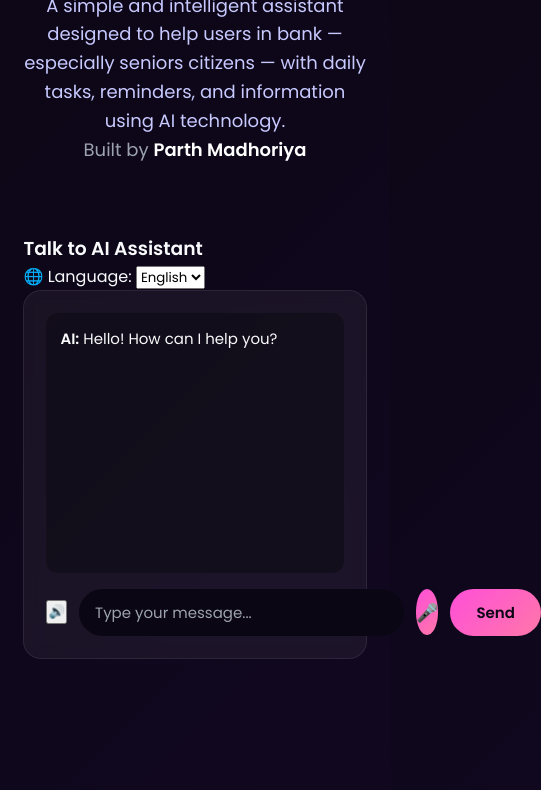
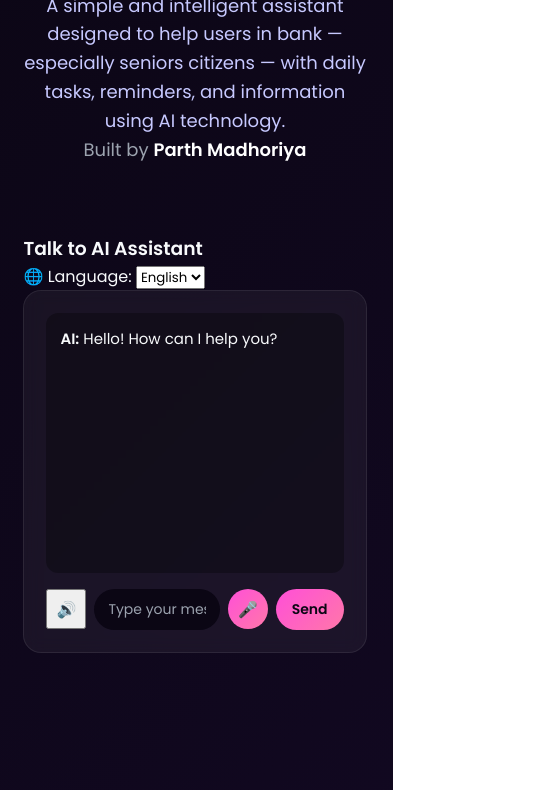
Before and after one commit to parthm21/banking-helpdesk-ai2121, a plain HTML site: page frontend/index.html in a window 390 px wide. Shown: the part 275-1065 px from the top of the page, 541 px wide, since content can reach past the window. Drawn offline with Linux system fonts and the light colour scheme.

Commit message:
final UI update

```diff
--- a/frontend/mobile.css
+++ b/frontend/mobile.css
@@ -47,3 +47,48 @@
     visibility: visible;
   }
 }
+/* =====================
+   MOBILE CHAT INPUT FIX (FINAL)
+===================== */
+@media (max-width: 768px) {
+
+  /* Chat input wrapper */
+  .chat-input {
+    width: 100%;
+    display: flex;
+    align-items: center;
+    gap: 8px;
+    padding: 0;
+    box-sizing: border-box;
+  }
+
+  /* Text input */
+  .chat-input input {
+    flex: 1;
+    min-width: 0;            /* 🔥 MOST IMPORTANT (overflow fix) */
+    padding: 10px 14px;
+    font-size: 14px;
+  }
+
+  /* Mic button */
+  #micBtn,
+  .voice-toggle {
+    width: 40px;
+    height: 40px;
+    flex-shrink: 0;          /* 🔥 button squeeze nahi hoga */
+    font-size: 16px;
+  }
+
+  /* Send button */
+  #sendBtn {
+    padding: 10px 16px;
+    font-size: 14px;
+    flex-shrink: 0;          /* 🔥 bahar nahi jayega */
+    white-space: nowrap;
+  }
+
+  /* Extra safety */
+  .chat-box {
+    overflow-x: hidden;
+  }
+}
```
